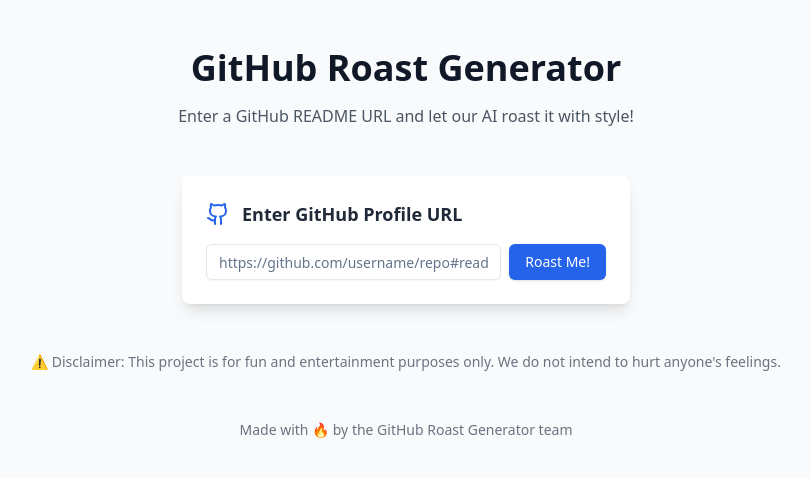
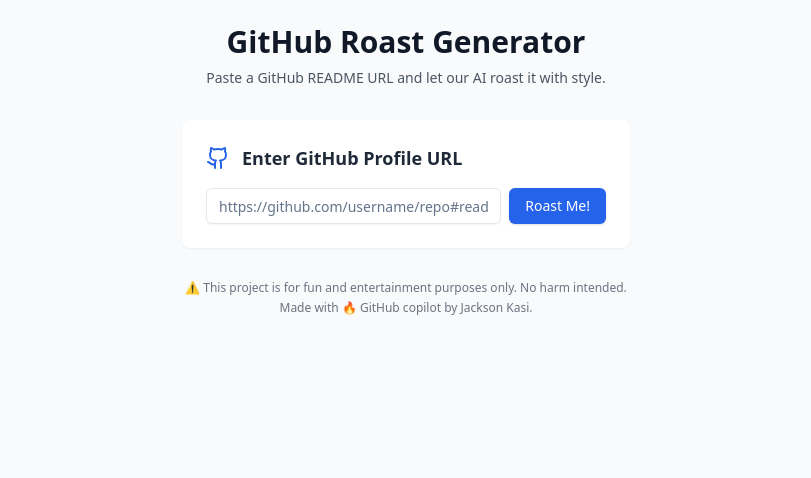
Before and after one commit to jacksonkasi0/roast-me, a Next.js app: page / in a window 1280 px wide. Shown: the top 478 px of the page, without its empty margins (234-1045 px from the left). Built offline with nearby package versions, Linux system fonts and the light colour scheme.

Commit message:
feat: refine layout and styling of homepage; update header and footer elements for better presentation

```diff
--- a/src/app/page.tsx
+++ b/src/app/page.tsx
@@ -40,38 +40,37 @@
   );
 
   return (
-    <div className="min-h-screen bg-gray-50 dark:bg-gray-900 flex flex-col items-center py-12 px-4">
-      <header className="mb-12 text-center">
-        <h1 className="text-4xl font-bold text-gray-900 dark:text-white mb-4">
+    <div className="min-h-screen bg-gray-50 dark:bg-gray-900 flex flex-col items-center py-6 px-4">
+      {/* Header */}
+      <header className="text-center mb-8">
+        <h1 className="text-3xl font-semibold text-gray-900 dark:text-white">
           GitHub Roast Generator
         </h1>
-        <p className="text-gray-600 dark:text-gray-400 max-w-2xl">
-          Enter a GitHub README URL and let our AI roast it with style!
+        <p className="text-sm text-gray-600 dark:text-gray-400 mt-2">
+          Paste a GitHub README URL and let our AI roast it with style.
         </p>
       </header>
 
-      <main className="w-full max-w-4xl space-y-8">
+      {/* Main Content */}
+      <main className="w-full max-w-3xl space-y-4">
         {/* Input Section */}
         <URLInputSection onSubmit={handleRoastGenerate} isLoading={isLoading} />
 
         {/* Roast Card */}
         {roastData && (
-          <div className="transition-all duration-300 ease-in-out">
-            <RoastCard {...roastData} onShare={handleShare} />
-          </div>
+          <RoastCard {...roastData} onShare={handleShare} />
         )}
       </main>
 
-      {/* Disclaimer */}
-      <div className="mt-12 text-center text-gray-500 dark:text-gray-400 text-sm">
+      {/* Footer */}
+      <footer className="mt-8 text-center text-gray-500 dark:text-gray-400 text-xs">
         <p>
-          ⚠️ Disclaimer: This project is for fun and entertainment purposes
-          only. We do not intend to hurt anyone's feelings.
+          ⚠️ This project is for fun and entertainment purposes only. No harm
+          intended.
         </p>
-      </div>
-
-      <footer className="mt-12 text-center text-gray-500 dark:text-gray-400 text-sm">
-        <p>Made with 🔥 by the GitHub Roast Generator team</p>
+        <p className="mt-1">
+          Made with 🔥 GitHub copilot by Jackson Kasi.
+        </p>
       </footer>
     </div>
   );
--- a/src/components/URLInputSection.tsx
+++ b/src/components/URLInputSection.tsx
@@ -27,7 +27,7 @@
     <div className="w-full max-w-md mx-auto">
       <form
         onSubmit={handleSubmit}
-        className="p-6 bg-white dark:bg-gray-800 shadow-lg rounded-lg space-y-4"
+        className="p-6 bg-white dark:bg-gray-800 shadow-sm rounded-lg space-y-4"
       >
         {/* Header */}
         <div className="flex items-center space-x-3">
```
